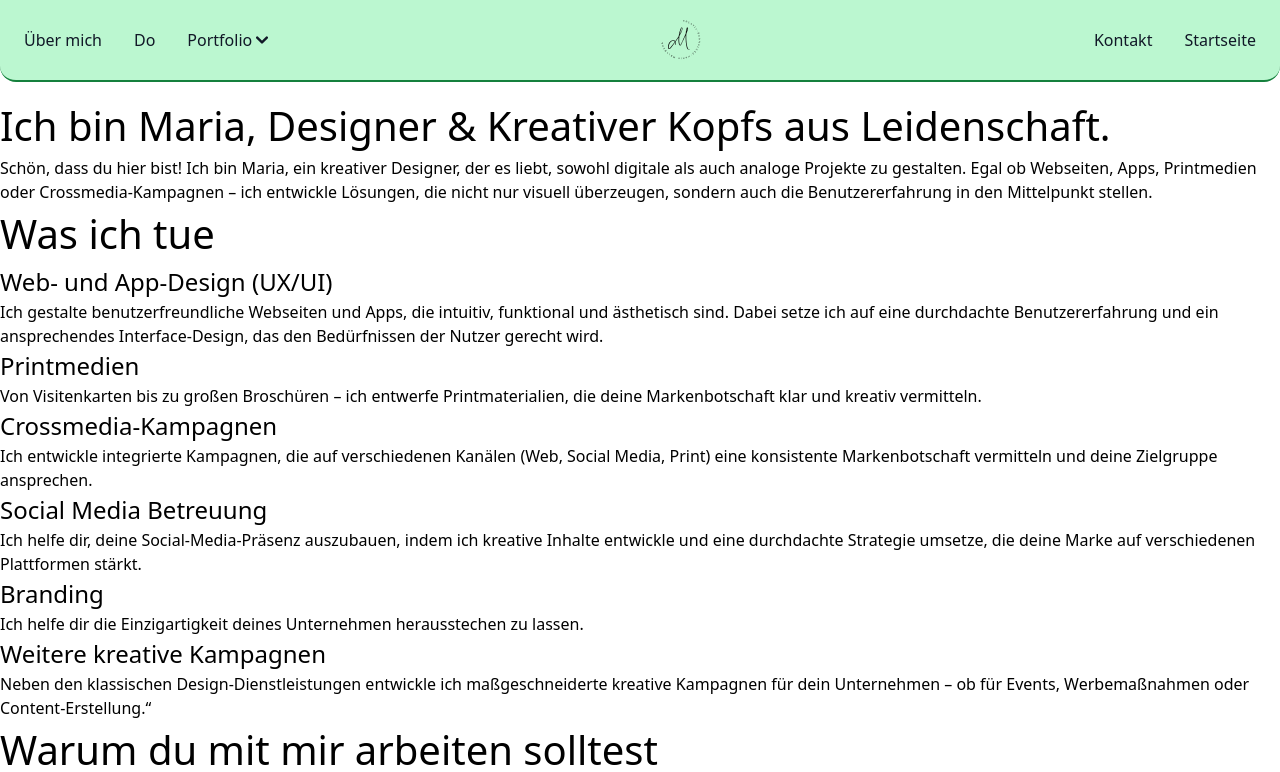
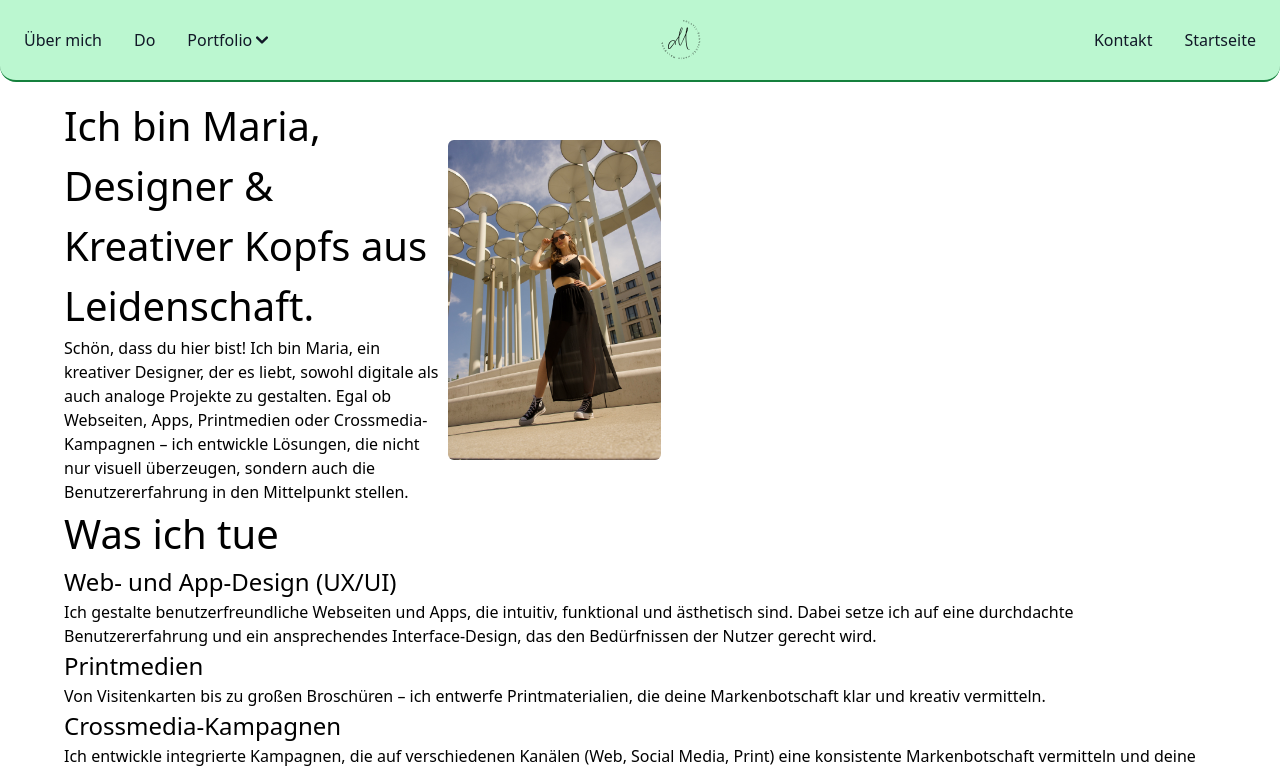
Before and after one commit to rotessternchen2-stack/mein-portfolio, a React (Vite) app: page / in a window 1280 px wide. Shown: the top 772 px of the page. Built offline with nearby package versions, Linux system fonts and the light colour scheme.

Commit message:
startpage

```diff
--- a/src/pages/Home.tsx
+++ b/src/pages/Home.tsx
@@ -1,10 +1,18 @@
+import mariaProfil from "../assets/mariaProfil.jpeg";
+
+
 const Home = () => {
   const firstName = "Maria";
     return (
-      <div >
+      <div className="mx-16">
+        <div className="flex items-center ">
+          <div className="colms w-1/3 ">
         <h1>Ich bin {firstName}, Designer & Kreativer Kopfs aus Leidenschaft.</h1>
         <p>Schön, dass du hier bist! Ich bin {firstName}, ein kreativer Designer, der es liebt, sowohl digitale als auch analoge Projekte zu gestalten. Egal ob Webseiten, Apps, Printmedien oder Crossmedia-Kampagnen – ich entwickle Lösungen, die nicht nur visuell überzeugen, sondern auch die Benutzererfahrung in den Mittelpunkt stellen.</p>
-          <h1>Was ich tue</h1>
+        </div>
+        <img src={mariaProfil} alt="Maria" className="max-h-80 rounded-md items-end" />
+        </div>
+         <h1>Was ich tue</h1>
           <h3>Web- und App-Design (UX/UI)</h3>
           <p>Ich gestalte benutzerfreundliche Webseiten und Apps, die intuitiv, funktional und ästhetisch sind. Dabei setze ich auf eine durchdachte Benutzererfahrung und ein ansprechendes Interface-Design, das den Bedürfnissen der Nutzer gerecht wird.</p>
           <p></p>
```
Also changed, not shown: src/assets/mariaProfil.jpeg (added).
